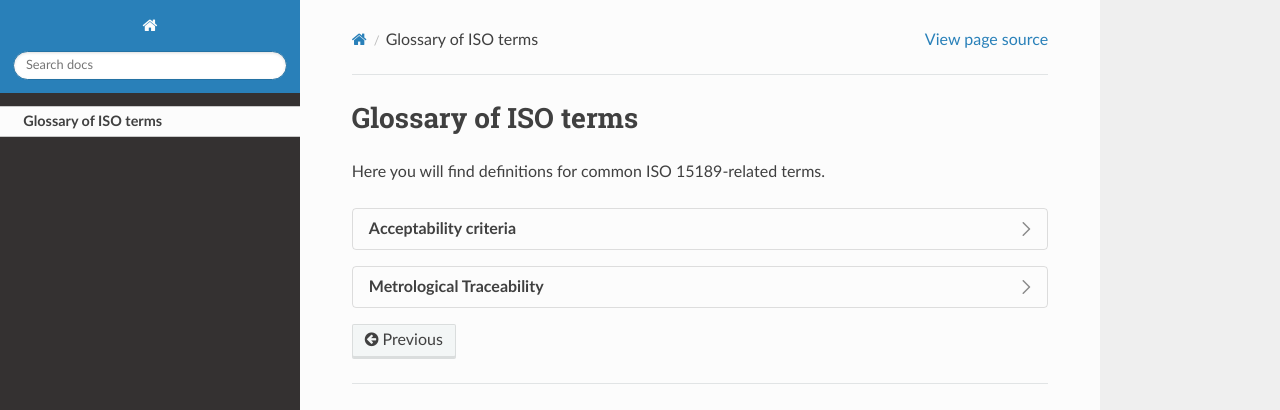
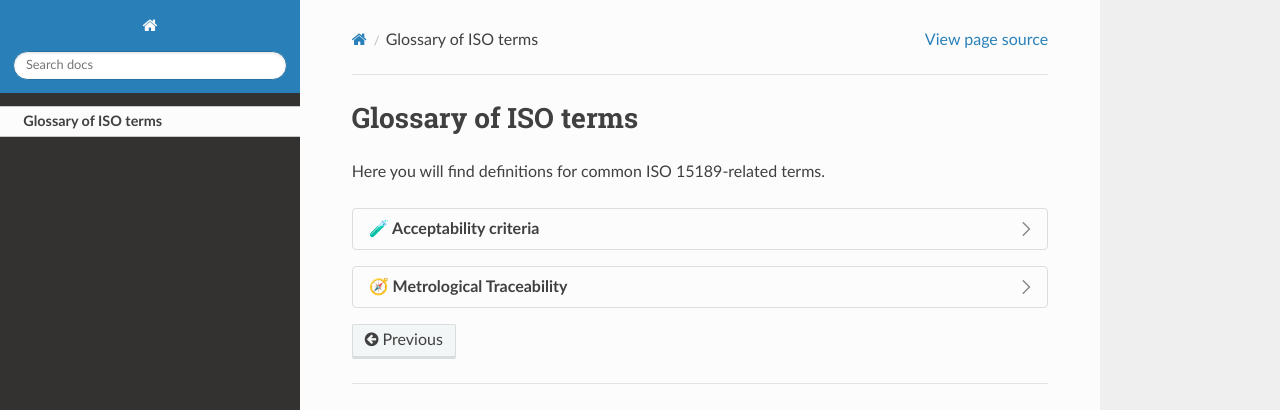
Before and after one commit to ASendellPrice/IIB-rtd, a Sphinx documentation site: the page built from docs/source/glossary.rst, in a window 1280 px wide. Shown: the top 410 px of the page. Built offline with Sphinx 7.4.7 and the Read the Docs theme 3.1.0, drawn with Linux system fonts in a browser that asks for light colours; some of the changed lines change nothing that is shown.

Commit message:
Refortmatting again ...

```diff
--- a/docs/source/glossary.rst
+++ b/docs/source/glossary.rst
@@ -3,44 +3,50 @@
 
 Here you will find definitions for common ISO 15189-related terms.
 
-.. dropdown:: Acceptability criteria
+.. dropdown:: 🧪 Acceptability criteria
 
-   Predefined specifications or limits used to determine whether a result, process, or product is considered fit for purpose. Must be documented before testing—for example, control values must fall within a certain range, and PCR efficiency must meet specified thresholds.
+   .. admonition:: **Definition**
+      :class: tip
 
-   *Example usage:*
+      Predefined specifications or limits used to determine whether a result, process, or product is considered fit for purpose. Must be documented before testing—for example, control values must fall within a certain range, and PCR efficiency must meet specified thresholds.
 
-   .. epigraph::
+   .. admonition:: 💬 Example usage
+      :class: note
 
       “Acceptability criteria for the qPCR assay required that positive control Ct values fall within ±1.0 of the established mean and that the negative control showed no amplification before results were approved.”
 
-   .. dropdown:: Bioinformatics translation
+   .. dropdown:: 💻 Bioinformatics translation
 
-      Predefined quality control (QC) or performance thresholds applied to sequencing data and pipelines. Examples include minimum read quality (e.g., Phred ≥ 30), acceptable mapping/alignment rate (e.g., ≥ 90%), and validated benchmark performance (e.g., sensitivity, specificity, and PPV for variant calling). May also cover reproducibility and runtime expectations.
+      .. admonition:: **Definition**
+         :class: tip
 
-      *Example usage:*
+         Predefined quality control (QC) or performance thresholds applied to sequencing data and pipelines. Examples include minimum read quality (e.g., Phred ≥ 30), acceptable mapping/alignment rate (e.g., ≥ 90%), and validated benchmark performance (e.g., sensitivity, specificity, and PPV for variant calling). May also cover reproducibility and runtime expectations.
 
-      .. epigraph::
+      .. admonition:: 💬 Example usage
+         :class: note
 
          “Acceptability criteria required that at least 90% of exome target bases achieved a minimum coverage of 20×.”
 
+.. dropdown:: 🧭 Metrological Traceability
 
+   .. admonition:: **Definition**
+      :class: tip
 
-.. dropdown:: Metrological Traceability
+      In wet labs, metrological traceability is the gold standard for linking measurements (e.g., concentration) back to SI units through reference materials and calibrated instruments.
 
-   In wet labs, metrological traceability is the gold standard for linking measurements (e.g., concentration) back to SI units through reference materials and calibrated instruments.
-
-   *Example usage:*
-
-   .. epigraph::
+   .. admonition:: 💬 Example usage
+      :class: note
 
       “Metrological traceability of viral load estimates was established using reference datasets linked to WHO international standards.”
 
-   .. dropdown:: Bioinformatics translation
+   .. dropdown:: 💻 Bioinformatics translation
 
-      In bioinformatics, metrological traceability refers to linking computed or digital results (e.g., expression levels, variant frequencies) back to reference standards, validated datasets, or algorithms, with documented uncertainty, thereby anchoring digital outputs to real-world measurement systems.
+      .. admonition:: **Definition**
+         :class: tip
 
-      *Example usage:*
+         In bioinformatics, metrological traceability refers to linking computed or digital results (e.g., expression levels, variant frequencies) back to reference standards, validated datasets, or algorithms, with documented uncertainty, thereby anchoring digital outputs to real-world measurement systems.
 
-      .. epigraph::
+      .. admonition:: 💬 Example usage
+         :class: note
 
          “Variant allele frequencies in pathogen genomics were benchmarked against Genome in a Bottle (GIAB) reference datasets to establish metrological traceability of computational measurements.”
```
